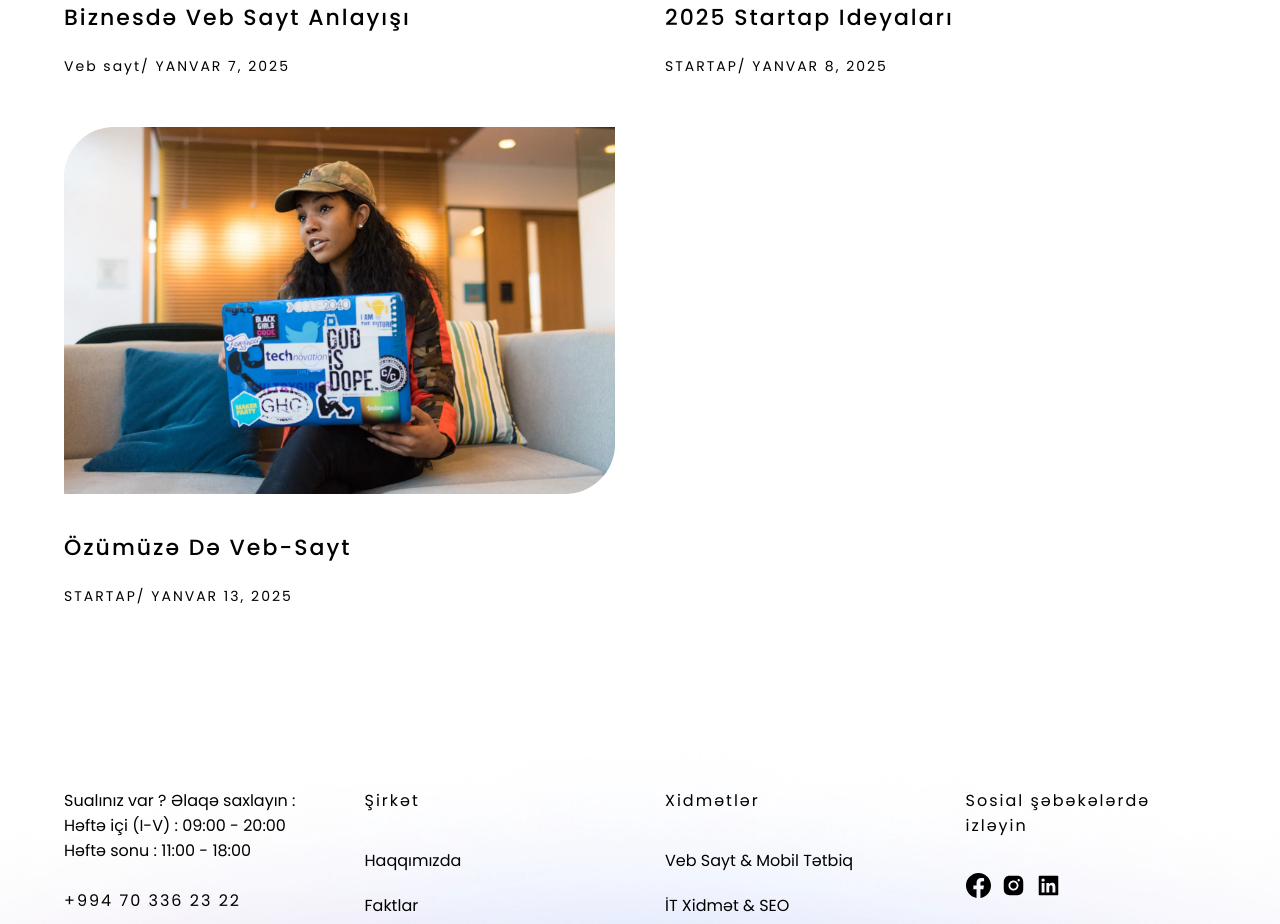
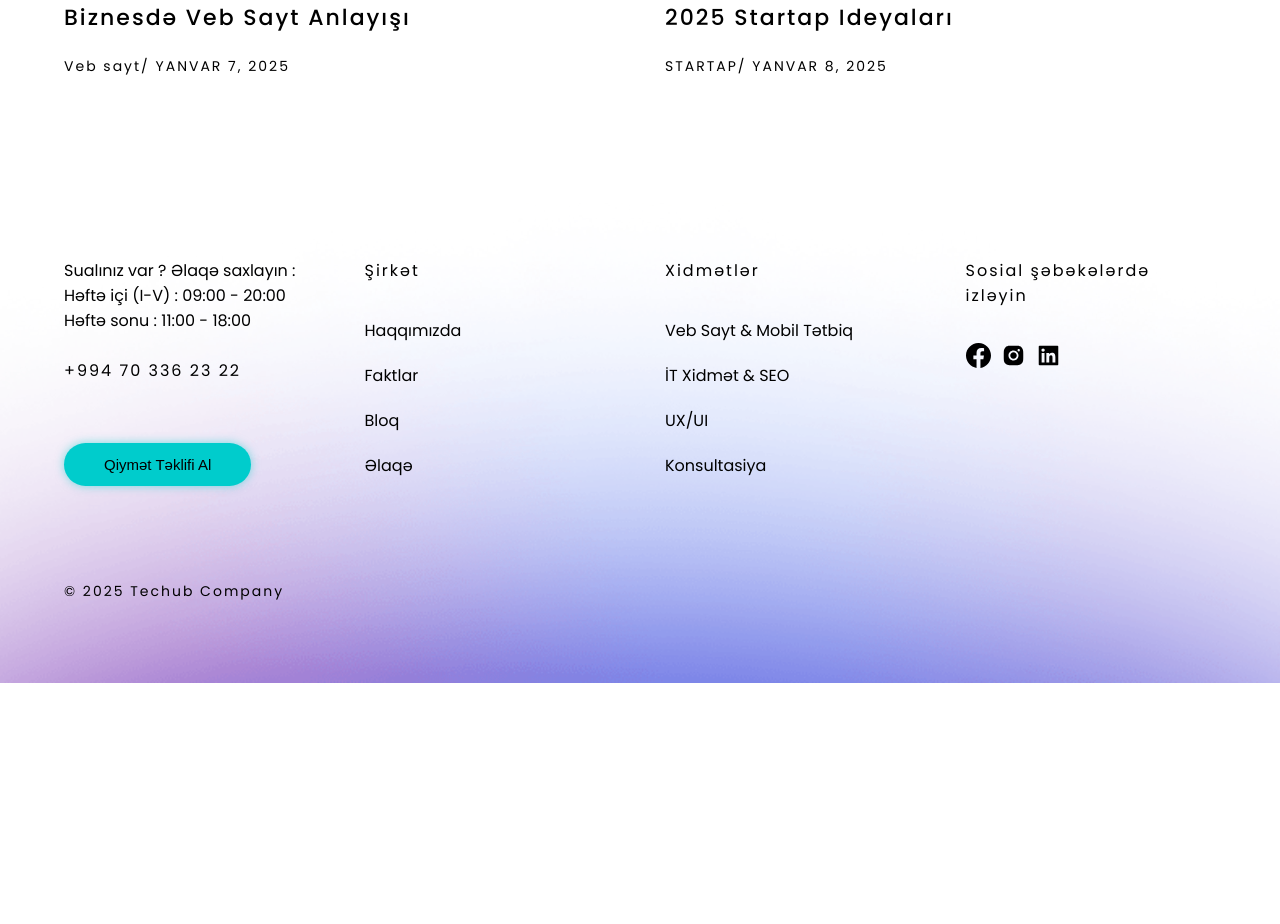
Before and after one commit to Ali-GreenHeart/techub, a Next.js app: page / in a window 1280 px wide. Shown: the part 5920-6844 px from the top of the page. After the commit the page ends 6603 px from the top, so only its background shows below. Built offline with nearby package versions, Linux system fonts and the light colour scheme.

Commit message:
remove redundant data

```diff
--- a/assets/data/dummydata.js
+++ b/assets/data/dummydata.js
@@ -169,14 +169,7 @@ export const blogdata = [
     cover: "../images/b4.jpg",
     catgeory: "STARTAP",
     date: "YANVAR 8, 2025",
-  },
-  {
-    id: 5,
-    title: "Özümüzə də veb-sayt",
-    cover: "../images/b1.webp",
-    catgeory: "STARTAP",
-    date: "YANVAR 13, 2025",
-  },
+  }
 ]
 export const teamdata = [
   {
```
